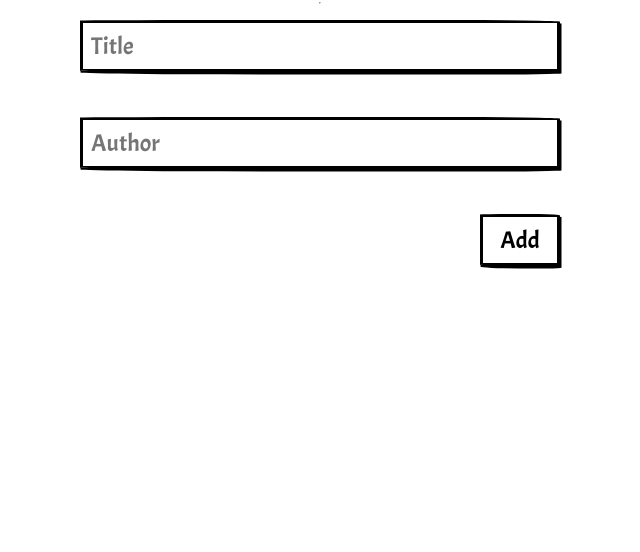
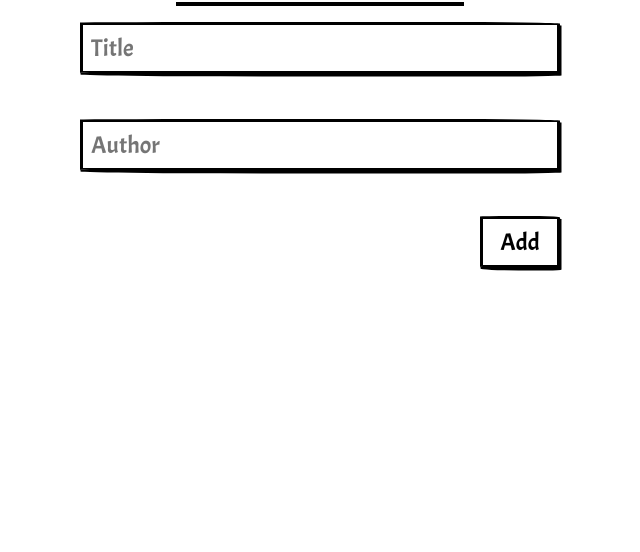
Before and after one commit to mukhammadrizooff/Awesome-books, a website: page index.html in a window 1280 px wide. Shown: the part 248-800 px from the top of the page, without its empty margins (320-960 px from the left). Drawn offline with Linux system fonts and the light colour scheme; a web font is replaced by a local one.

Commit message:
Update styling

```diff
--- a/style.css
+++ b/style.css
@@ -100,3 +100,8 @@ input {
 #submit:hover {
   transform: scale(1.1);
 }
+
+hr {
+  width: 60%;
+  border: 2px solid #000;
+}
```
